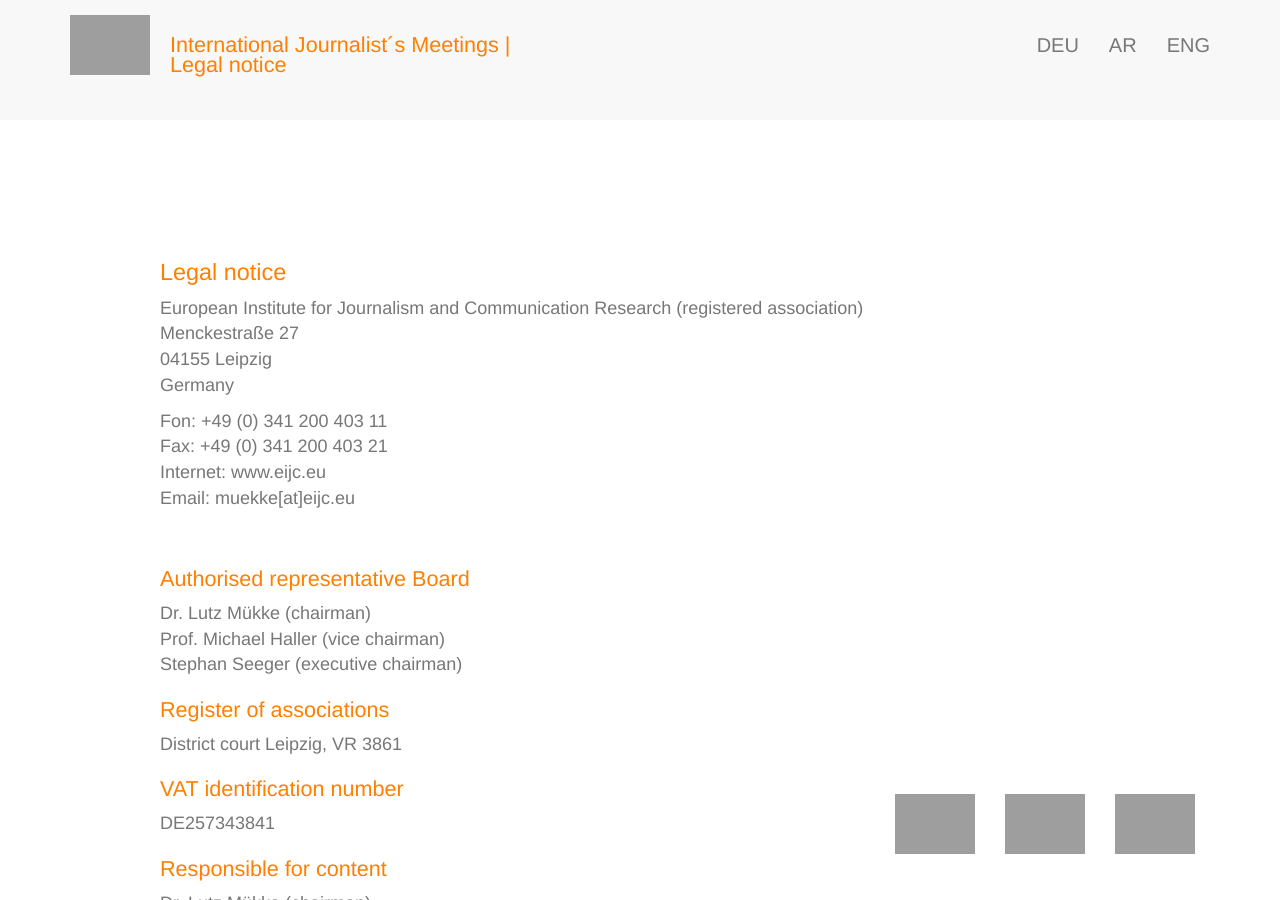
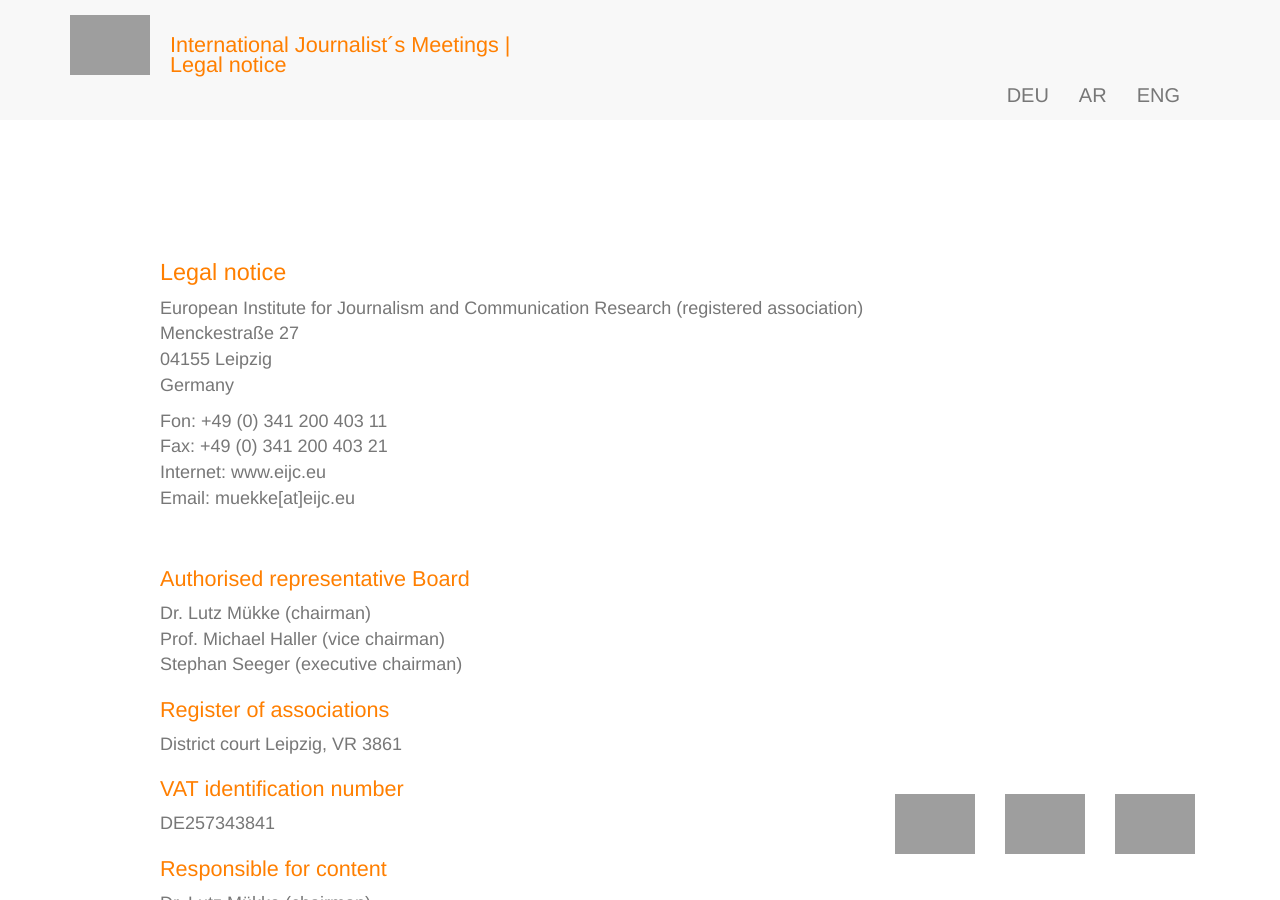
Before and after one commit to EIJC/TIJ, a Jekyll site: the page built from en/impressum.html, in a window 1280 px wide and 900 px high. Built offline with Jekyll 4.4.1, drawn with Linux system fonts in a browser that asks for light colours; nearby versions of some CDN libraries; grey boxes are pictures that could not be loaded.

Commit message:
Update navbar-de.html

```diff
--- a/_includes/navbar-de.html
+++ b/_includes/navbar-de.html
@@ -6,7 +6,7 @@
                 <p class="title">{{ page.title }}</p>
             </a>
     </div>
-   <div class="container">
+   <div class="container" style="float: right;">
     <div class="nav navbar nav">
         <ul class="nav navbar-nav pull-right">
             <li>
```
